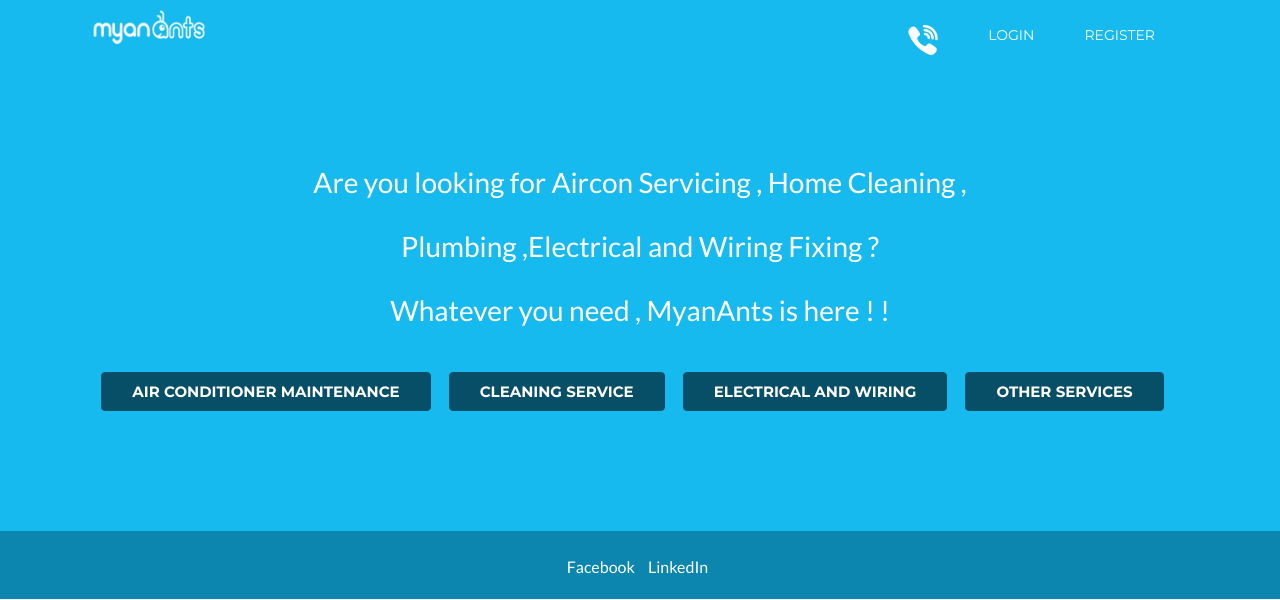
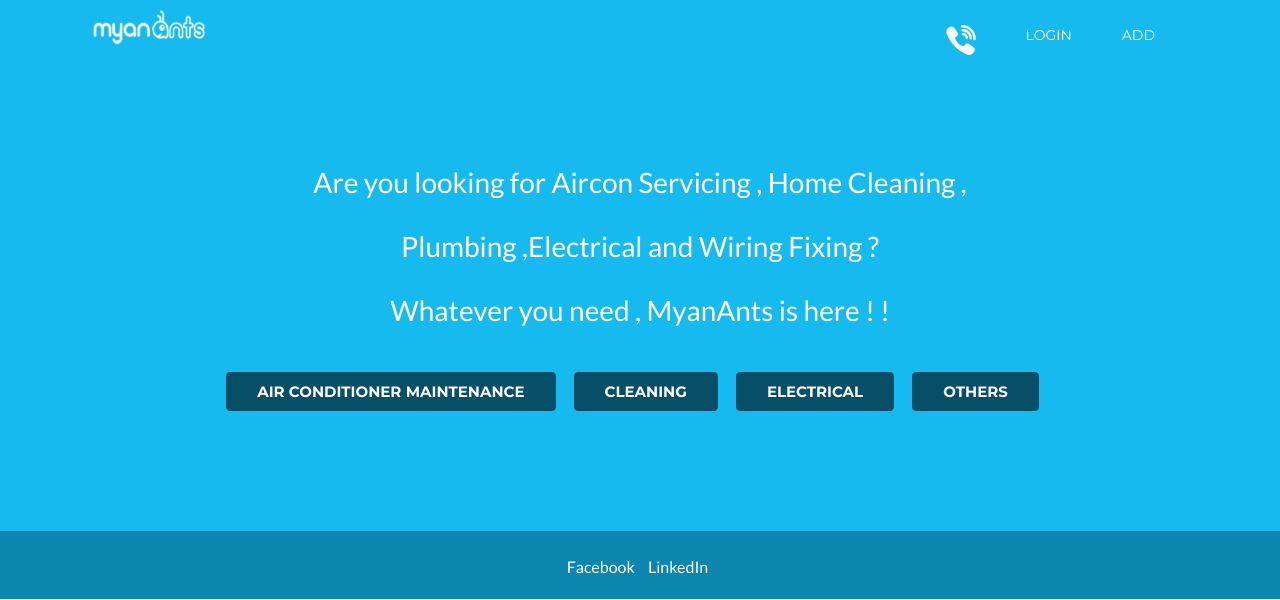
Before and after one commit to Myanants/myanants, a CakePHP app: the page made by app/View/Layouts/home.ctp in a window 1280 px wide. Shown: the top 600 px of the page. Run offline with PHP 8.4 and a stand-in for CakePHP, Linux system fonts and the light colour scheme; the template is opened without the code that fills it, so the values that code supplies are empty; some libraries are stand-ins or nearby versions.

Commit message:
test in master

```diff
--- a/app/View/Layouts/home.ctp
+++ b/app/View/Layouts/home.ctp
@@ -77,7 +77,7 @@
 						</li>
 						<li class="nav-item">
 							<?php if(empty($user_id)) : ?>
-								<?php echo $this->Html->link("REGISTER", array('controller' => 'users', 'action' => 'add')) ;?>
+								<?php echo $this->Html->link("ADD", array('controller' => 'users', 'action' => 'add')) ;?>
 							<?php endif; ?>
 						</li>
 
@@ -112,11 +112,11 @@
 
 				<?php echo $this->Html->link(__('Air Conditioner Maintenance'), array('controller' => 'servicerequest', 'action' => 'add','1'),array('class' => 'btn btn-cta-primary' )) ;?>
 
-				<?php echo $this->Html->link(__('Cleaning Service'), array('controller' => 'servicerequest', 'action' => 'add','2'),array('class' => 'btn btn-cta-primary' )) ;?>
+				<?php echo $this->Html->link(__('Cleaning'), array('controller' => 'servicerequest', 'action' => 'add','2'),array('class' => 'btn btn-cta-primary' )) ;?>
 
-				<?php echo $this->Html->link(__('Electrical and Wiring'), array('controller' => 'servicerequest', 'action' => 'add','3'),array('class' => 'btn btn-cta-primary' )) ;?>
+				<?php echo $this->Html->link(__('Electrical'), array('controller' => 'servicerequest', 'action' => 'add','3'),array('class' => 'btn btn-cta-primary' )) ;?>
 
-				<?php echo $this->Html->link(__('Other Services'), array('controller' => 'servicerequest', 'action' => 'add','4'),array('class' => 'btn btn-cta-primary' )) ;?>
+				<?php echo $this->Html->link(__('Others'), array('controller' => 'servicerequest', 'action' => 'add','4'),array('class' => 'btn btn-cta-primary' )) ;?>
 
 
 				<a class="hidden-lg hidden-md btn btn-cta-primary" href="tel:09961868686" target="_blank">
```
